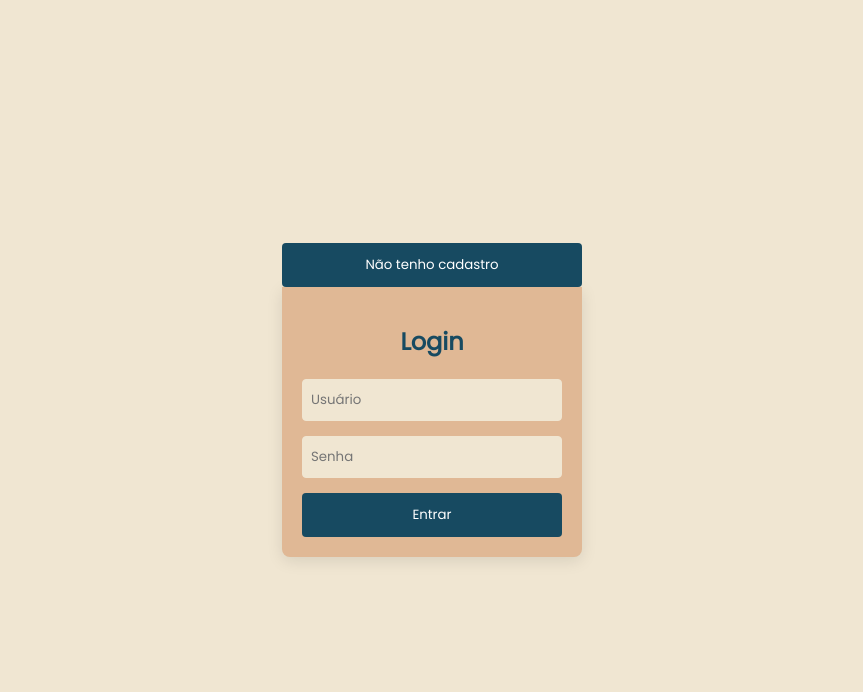
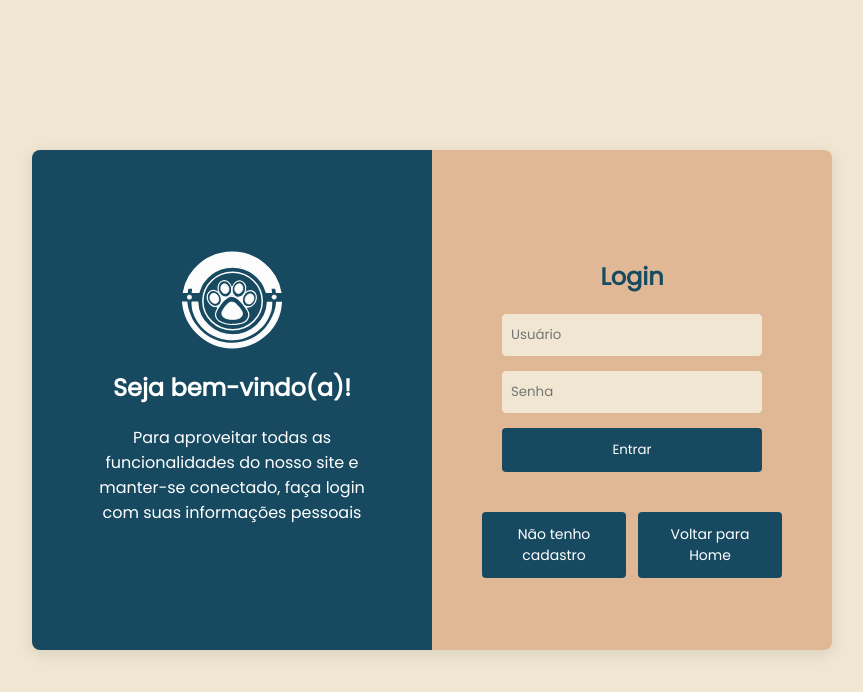
Before and after one commit to henriqueflorentino/paws_safety2, a plain HTML site: page login/login.html in a window 1280 px wide. Shown: the whole page, without its empty margins (208-1071 px from the left). Drawn offline with nearby package versions, Linux system fonts and the light colour scheme.

Commit message:
Login completo

```diff
--- a/login/login.css
+++ b/login/login.css
@@ -8,13 +8,63 @@ body {
     margin: 0;
 }
 
+.container {
+    display: flex;
+    width: 800px;
+    height: 500px;
+    box-shadow: 0 4px 16px rgba(0,0,0,0.1);
+    border-radius: 8px;
+    overflow: hidden;
+}
+
+.left-panel {
+    background-color: #174a61;
+    color: white;
+    flex: 1;
+    display: flex;
+    flex-direction: column;
+    justify-content: flex-start;
+    align-items: center;
+    padding: 20px;
+    padding-top: 100px; /* Adiciona margem superior no conteúdo */
+    text-align: center;
+}
+
+.left-panel .logo {
+    width: 100px;
+    margin-bottom: 20px;
+}
+
+.left-panel h2 {
+    margin: 0;
+    font-size: 24px;
+    margin-bottom: 20px; /* Adiciona espaçamento abaixo do título */
+}
+
+.left-panel p {
+    font-size: 16px;
+    max-width: 80%;
+    margin: 0 auto;
+}
+
+.right-panel {
+    background-color: #e0b895;
+    flex: 1;
+    display: flex;
+    flex-direction: column;
+    justify-content: center;
+    align-items: center;
+    padding: 20px;
+}
+
 .componente {
+    width: 100%;
+    max-width: 300px;
     padding: 20px;
     background-color: #e0b895;
-    box-shadow: 0 4px 16px rgba(0,0,0,0.1);
-    width: 300px;
-    border-radius: 0px 0px 8px 8px;
+    border-radius: 8px;
     box-sizing: border-box;
+    margin-bottom: 20px;
 }
 
 .componente h1 {
@@ -32,13 +82,13 @@ input[type="text"], input[type="password"] {
     border: 1px solid #f0e6d2;
     border-radius: 4px;
     box-sizing: border-box;
-    font-family: 'Poppins'; /* Fonte Poppins */
-    background-color: #f0e6d2; /* Cor de fundo alterada */
-    outline: none; /* Remove o contorno padrão */
+    font-family: 'Poppins';
+    background-color: #f0e6d2;
+    outline: none;
 }
 
 input[type="text"]:focus, input[type="password"]:focus {
-    outline: 2px solid #d59d6c; /* Adiciona um contorno preto */
+    outline: 2px solid #d59d6c;
 }
 
 button {
@@ -57,10 +107,25 @@ button:hover {
     background-color: #173d4f;
 }
 
-:root {
-    --cor-fundo: #e0b895;
-    --cor-pag: #f2efec;
-    --cor-menu: #174a61;
-    --cor-textomenu: #f5f5f5;
-    --cor-caixa: #E6D4C4;
+.buttons {
+    display: flex;
+    justify-content: space-between;
+    width: 100%;
+    max-width: 300px;
+    gap: 10px;
 }
+
+.toggle-button, .home-button {
+    width: 48%;
+    border-radius: 4px;
+    font-size: 14px;
+}
+
+.home-button {
+    background-color: #174a61;
+    color: white;
+}
+
+.home-button:hover {
+    background-color: #173d4f;
+}
--- a/login/login.html
+++ b/login/login.html
@@ -1,4 +1,3 @@
-
 <!DOCTYPE html>
 <html lang="en">
 <head>
@@ -11,12 +10,23 @@
 </head>
 <body>
 <div id="app">
-    <button @click="alterarComponentes">{{ textoBotao }}</button>
-
-    <transition name="fade" mode="out-in">
-        <component :is="componenteAtual"></component>
-    </transition>
+    <div class="container">
+        <div class="left-panel">
+            <img src="/img/logo_final_contorno.svg" alt="Paws Safety Logo" class="logo">
+            <h2>Seja bem-vindo(a)!</h2>
+            <p>Para aproveitar todas as funcionalidades do nosso site e manter-se conectado, faça login com suas informações pessoais</p>
+        </div>
+        <div class="right-panel">
+            <transition name="fade" mode="out-in">
+                <component :is="componenteAtual"></component>
+            </transition>
+            <div class="buttons">
+                <button class="toggle-button" @click="alterarComponentes">{{ textoBotao }}</button>
+                <button class="home-button" @click="irParaHome">Voltar para Home</button>
+            </div>
+        </div>
+    </div>
 </div>
+<script src="/login/login.js"></script>
 </body>
 </html>
-<script src="/login/login.js"></script>
--- a/login/login.js
+++ b/login/login.js
@@ -43,6 +43,9 @@ createApp({
                 this.componenteAtual = "ComponenteLogin";
                 this.textoBotao = "Não tenho cadastro";
             }
+        },
+        irParaHome() {
+            window.location.href = "/site/home.html"; // Coloque a URL da sua página inicial aqui
         }
     },
     components: {
```
